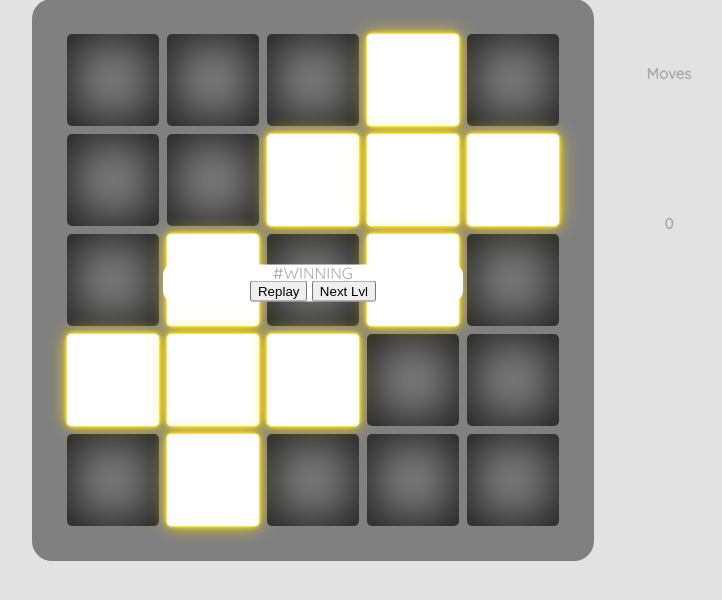
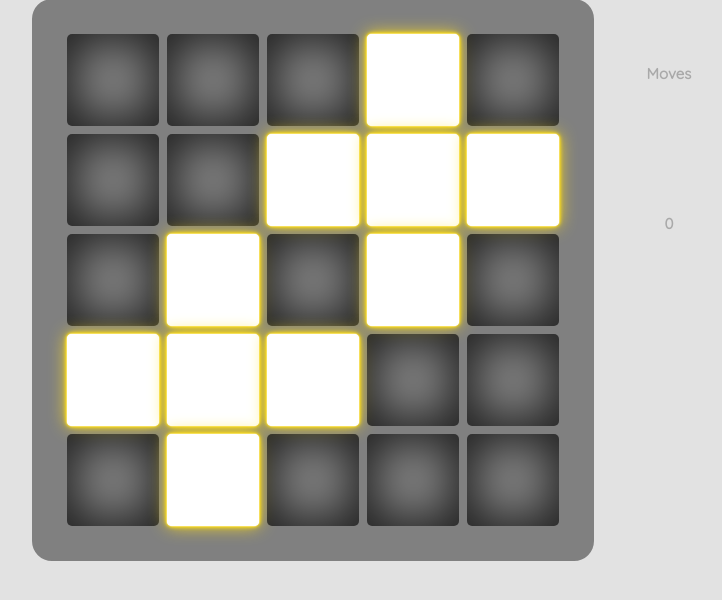
Before and after one commit to abinocoe/wdi-project-1, a PHP site: page / in a window 1280 px wide. Shown: the part 117-717 px from the top of the page, without its empty margins (327-1049 px from the left). Run offline with PHP 8.4, Linux system fonts and the light colour scheme; some libraries are stand-ins or nearby versions; some web fonts are replaced.

Commit message:
fixed an amazing bug which was double adding event listeners to my modal. Feel God-Like

```diff
--- a/css/style.css
+++ b/css/style.css
@@ -69,17 +69,26 @@ aside h2 {
   line-height: 150px;
 }
 
-.modalShown {
+button {
+  font-family: 'Quicksand', sans-serif;
+  font-size: 15px;
+  background: grey;
+  border-radius: 5px;
+}
+
+.modalStyle {
   position: fixed;
   top: 50%;
   left: 50%;
   width: 300px;
-    height: 300px;
-    height: auto;
+  height: 150px;
   z-index: 2000;
-    background-color: white;
+  background-color: grey;
   border-radius: 10px;
-    display: unset;
+  border: 5px solid #FFDD1B;
+  color: #FFDD1B;
+  line-height: 50px;
+  display: none;
   backface-visibility: hidden;
   transform: translateX(-50%) translateY(-50%);
 }
--- a/home.html
+++ b/home.html
@@ -41,7 +41,7 @@
   <aside>
     <h2>Moves<br><span>0<span></h2>
   </aside>
-  <div id="modal" class="modalShown">
+  <div id="modal" class="modalStyle">
     <p>#WINNING</p>
     <button id="replay">Replay</button>
     <button id ="next">Next Lvl</button>
--- a/js/app.js
+++ b/js/app.js
@@ -9,14 +9,15 @@ litUp.setup = function() {
   [1,5,7,8,10,14,16,17,19,23],
   [3,4,6,7,8,9,10,12,14,15,16,17,18,20,21],
   [2,7,10,11,13,14,17,22],
-  [1,2,5,6,10,14,18,19,22,23]
-  [0,2,8,10,14,16,22,24],
-  [2,3,5,6,9,11,12,13,14,16,17,19,23,24]];
+  [1,2,5,6,10,14,18,19,22,23],
+  [2,3,5,6,9,11,12,13,14,16,17,19,23,24],
+  [0,2,8,10,14,16,22,24]];
   litUp.loadLevel();
-  console.log(this.level)
   $('li').on("click", function() {
     litUp.getIndex($boxes)
   });
+  $('#replay').on('mouseup', litUp.replay.bind(this));
+  $('#next').on('mouseup', litUp.next.bind(this));
 };
 
 litUp.getIndex = function(buttons) {
@@ -66,7 +67,6 @@ litUp.updateCount = function() {
 
 litUp.checkWin = function(elements) {
   if ($(elements).hasClass('light') === false) {
-    console.log("you've won!");
     $('span').text("0");
     this.moves = 0;
     litUp.modalMe();
@@ -75,20 +75,17 @@ litUp.checkWin = function(elements) {
 
 litUp.modalMe = function() {
   $('#modal').toggle();
-  $('#replay').on('click', litUp.replay.bind(this));
-  $('#next').on('click', litUp.next.bind(this));
 }
 
 litUp.replay = function() {
-  console.log(this.level)
   litUp.loadLevel();
-  $('#modal').toggle();
+  $('#modal').hide();
 }
 
 litUp.next = function() {
   this.level++;
   litUp.loadLevel();
-  $('#modal').toggle();
+  $('#modal').hide();
 }
 
 $(function() { litUp.setup() });
```
Lines whose indentation alone changed are shown as unchanged.
